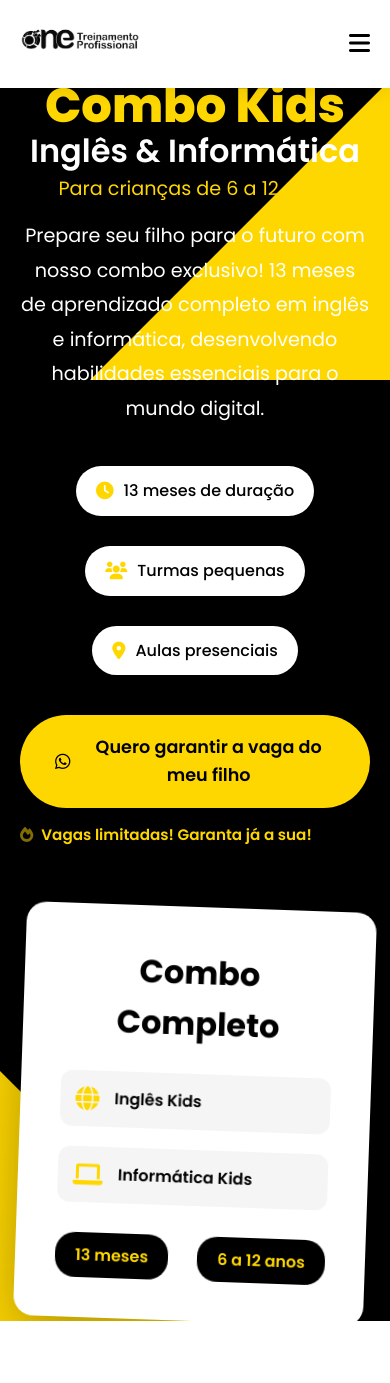
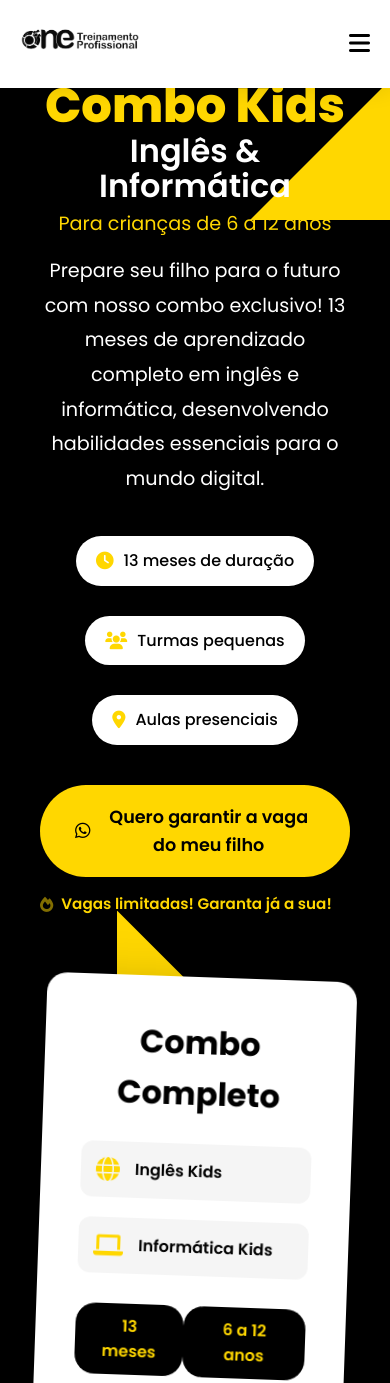
Before and after one commit to onetreinamento/combo-kids, a plain HTML site: page index.html in a window 390 px wide. Shown: the top 1383 px of the page. Drawn offline with Linux system fonts and the light colour scheme.

Commit message:
Add files via upload

```diff
--- a/style.css
+++ b/style.css
@@ -854,6 +854,30 @@ body {
     .hero-content {
         grid-template-columns: 1fr;
         text-align: center;
+        padding: 0 20px; /* Adiciona padding para garantir espaço */
+        box-sizing: border-box; /* Garante que o padding não aumente a largura */
+    }
+
+    .hero-shapes {
+        position: absolute;
+        top: 0;
+        left: 0;
+        right: 0;
+        bottom: 0;
+        z-index: 1;
+        /* Ajusta o tamanho e posicionamento das formas para mobile */
+        transform: scale(0.7); /* Reduz o tamanho das formas */
+        transform-origin: top right; /* Ajusta a origem da transformação */
+    }
+
+    .shape-1 {
+        width: 200px;
+        height: 200px;
+    }
+
+    .shape-2 {
+        width: 150px;
+        height: 150px;
     }
 
     .hero-title {
```
